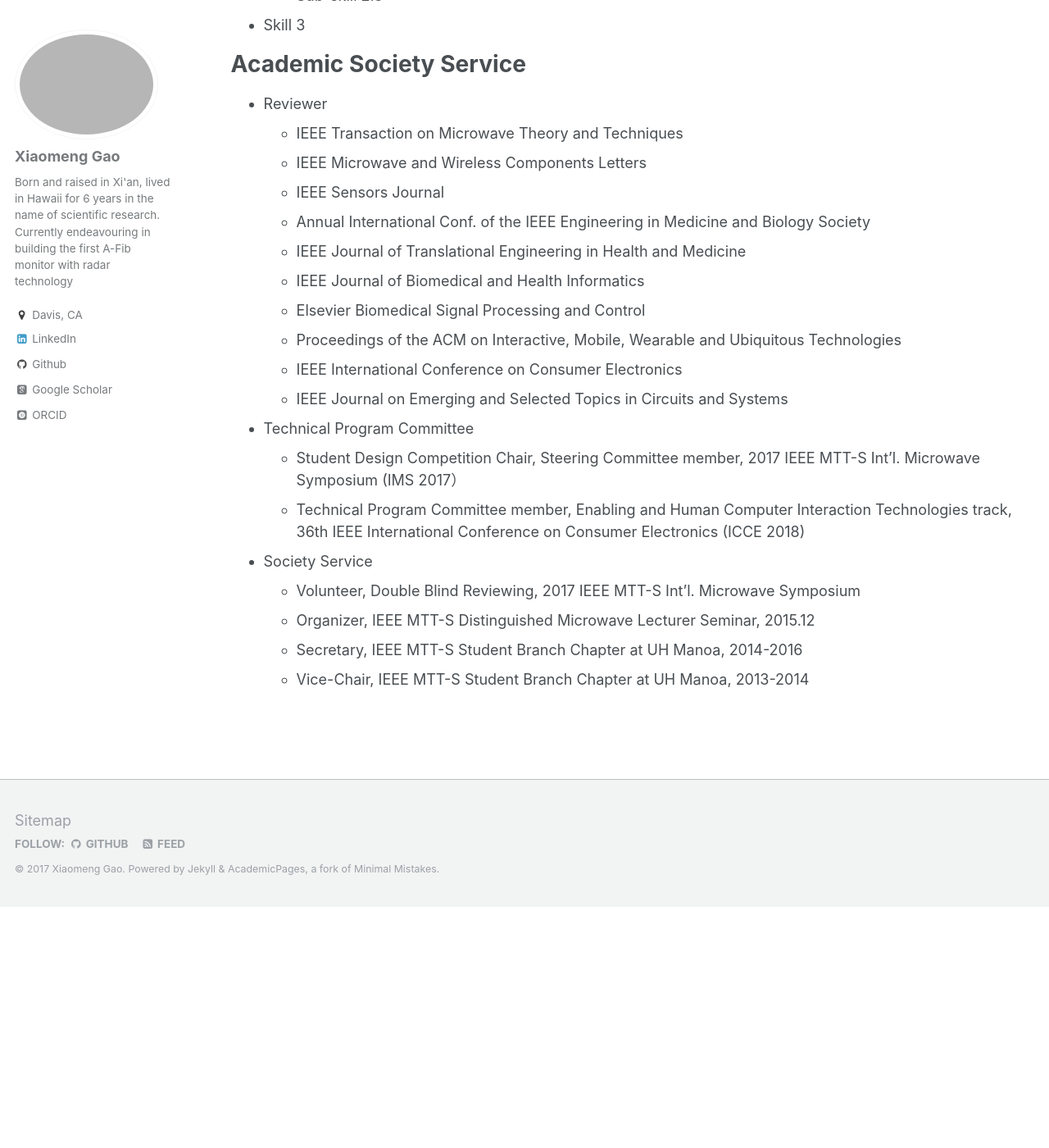
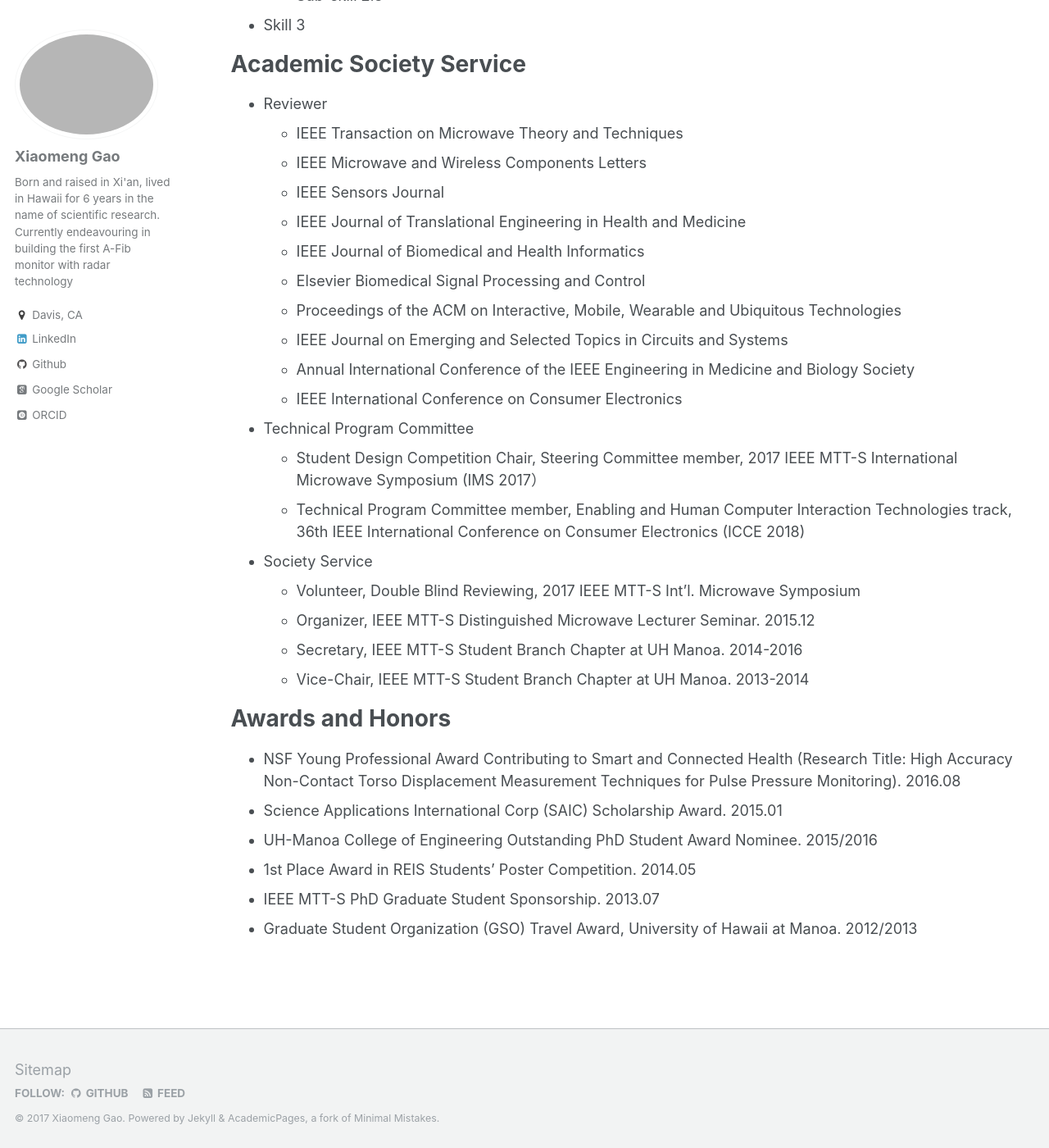
Before and after one commit to x-mengao/x-mengao.github.io, a Jekyll site: the page built from _pages/cv.md, in a window 1280 px wide and 1400 px high, scrolled down 893 px. Shown: the whole window at 82% size. Built offline with Jekyll 4.4.1, drawn with Linux system fonts in a browser that asks for light colours; some web fonts are replaced; before the commit the page ends 1999 px from its top, so only the background shows below that.

Commit message:
Update cv.md

```diff
--- a/_pages/cv.md
+++ b/_pages/cv.md
@@ -43,18 +43,28 @@ Academic Society Service
   * IEEE Transaction on Microwave Theory and Techniques
   * IEEE Microwave and Wireless Components Letters
   * IEEE Sensors Journal
-  * Annual International Conf. of the IEEE Engineering in Medicine and Biology Society
   * IEEE Journal of Translational Engineering in Health and Medicine
   * IEEE Journal of Biomedical and Health Informatics
   * Elsevier Biomedical Signal Processing and Control
   * Proceedings of the ACM on Interactive, Mobile, Wearable and Ubiquitous Technologies
+  * IEEE Journal on Emerging and Selected Topics in Circuits and Systems
+  * Annual International Conference of the IEEE Engineering in Medicine and Biology Society
   * IEEE International Conference on Consumer Electronics
-  * IEEE Journal on Emerging and Selected Topics in Circuits and Systems
 * Technical Program Committee
-  * Student Design Competition Chair, Steering Committee member, 2017 IEEE MTT-S Int’l. Microwave Symposium (IMS 2017）
+  * Student Design Competition Chair, Steering Committee member, 2017 IEEE MTT-S International Microwave Symposium (IMS 2017）
   * Technical Program Committee member, Enabling and Human Computer Interaction Technologies track, 36th IEEE International Conference on Consumer Electronics (ICCE 2018)
 * Society Service
   * Volunteer, Double Blind Reviewing, 2017 IEEE MTT-S Int’l. Microwave Symposium
-  * Organizer, IEEE MTT-S Distinguished Microwave Lecturer Seminar, 2015.12
-  * Secretary, IEEE MTT-S Student Branch Chapter at UH Manoa, 2014-2016
-  * Vice-Chair, IEEE MTT-S Student Branch Chapter at UH Manoa, 2013-2014
+  * Organizer, IEEE MTT-S Distinguished Microwave Lecturer Seminar. 2015.12
+  * Secretary, IEEE MTT-S Student Branch Chapter at UH Manoa. 2014-2016
+  * Vice-Chair, IEEE MTT-S Student Branch Chapter at UH Manoa. 2013-2014
+
+
+Awards and Honors
+======
+* NSF Young Professional Award Contributing to Smart and Connected Health (Research Title: High Accuracy Non-Contact Torso Displacement Measurement Techniques for Pulse Pressure Monitoring). 2016.08
+* Science Applications International Corp (SAIC) Scholarship Award. 2015.01
+* UH-Manoa College of Engineering Outstanding PhD Student Award Nominee. 2015/2016
+* 1st Place Award in REIS Students’ Poster Competition. 2014.05
+* IEEE MTT-S PhD Graduate Student Sponsorship. 2013.07
+* Graduate Student Organization (GSO) Travel Award, University of Hawaii at Manoa. 2012/2013
```
